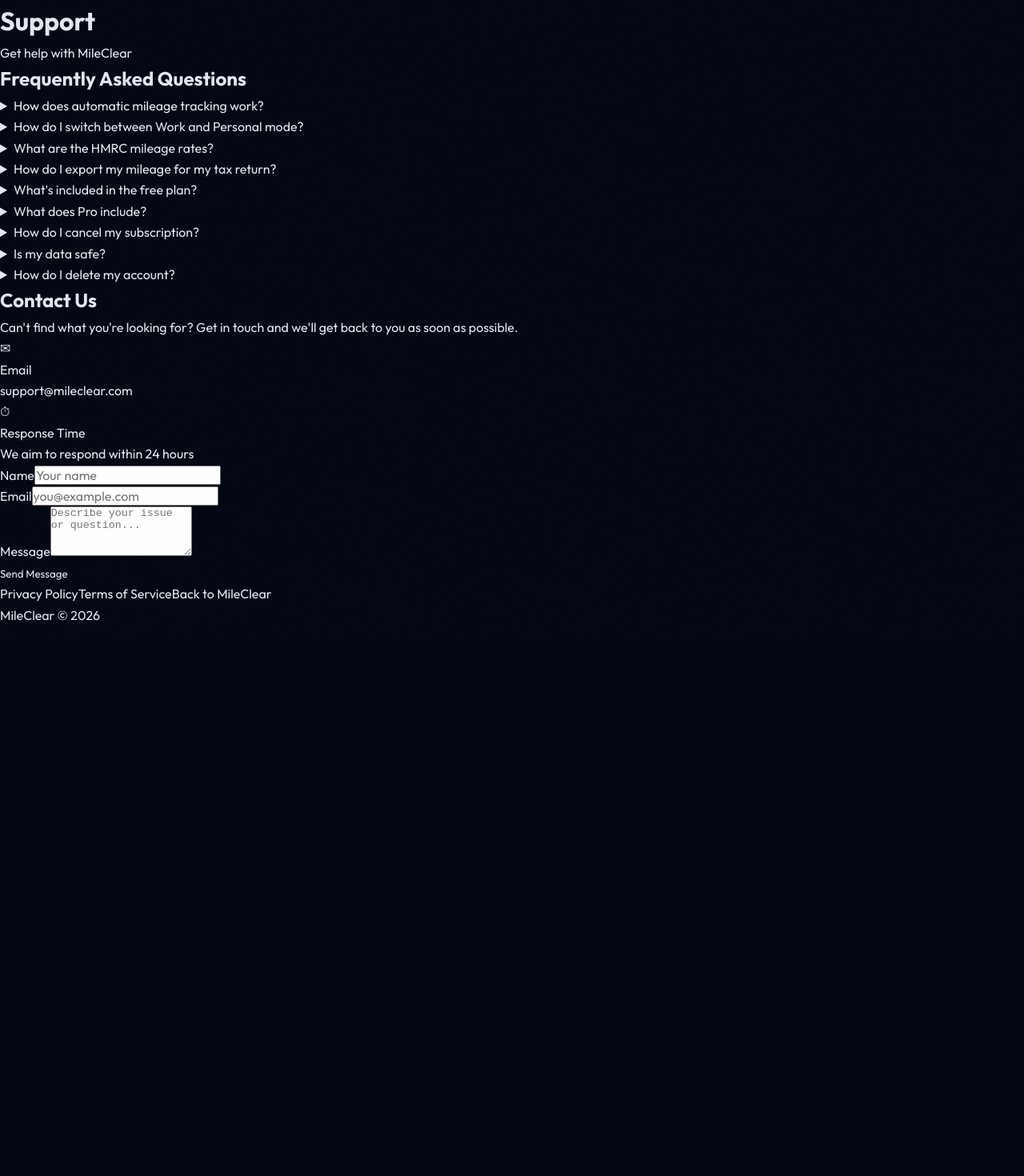
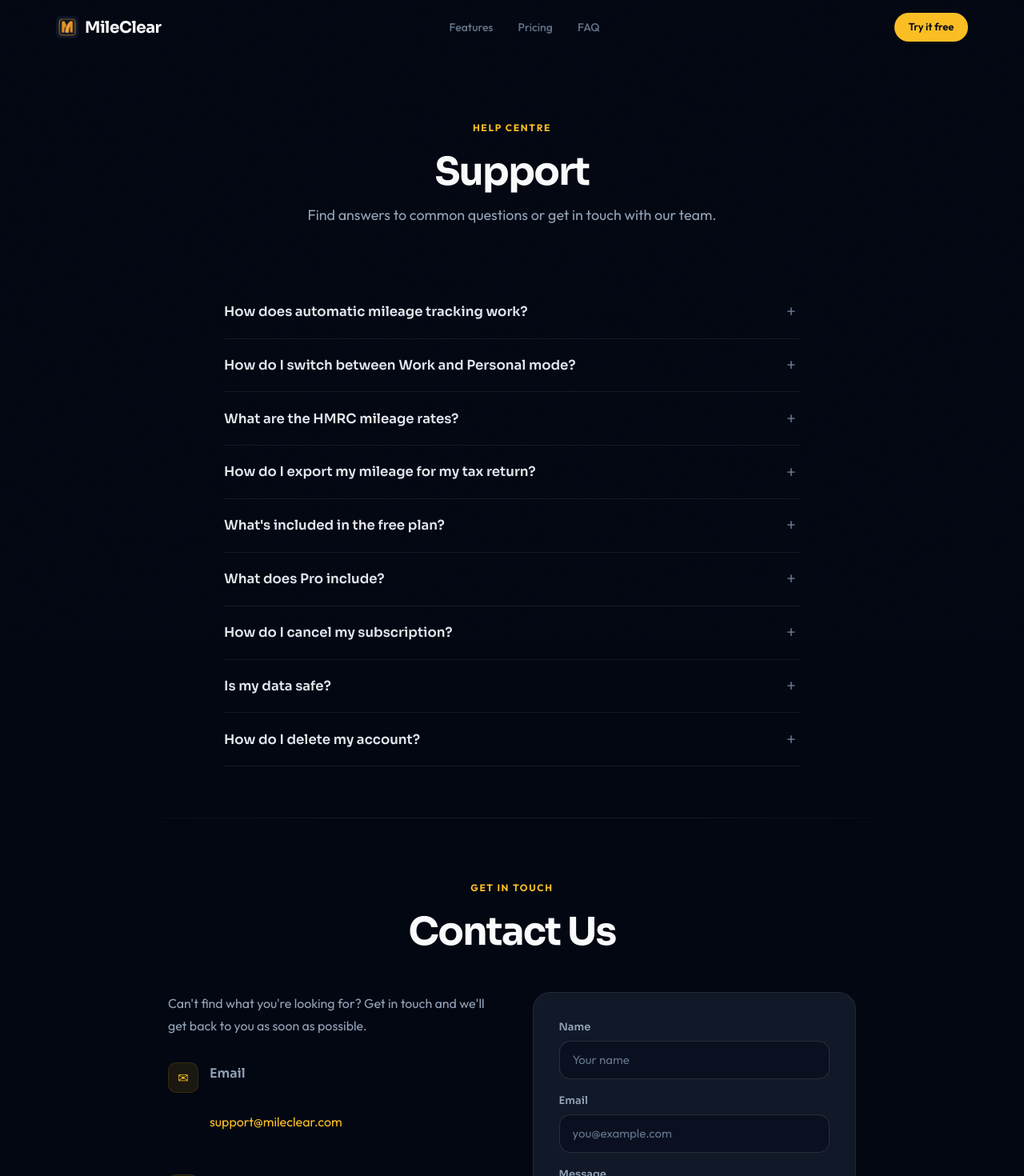
Before and after one commit to HairyGair/MileClear, a Next.js app in the folder apps/web/: page /support in a window 1280 px wide. Shown: the top 1470 px of the page at 80% size. Before the commit the page ends 800 px from the top, so only its background shows below. Built offline with nearby package versions, Linux system fonts and the light colour scheme.

Commit message:
Restyle support page to match site design system
Replace Tailwind classes with Midnight Utility CSS design system,
add Navbar/Footer for consistent branding, and create dedicated
support.css with proper BEM styling.

```diff
--- a/apps/web/src/app/support/page.tsx
+++ b/apps/web/src/app/support/page.tsx
@@ -1,38 +1,11 @@
 'use client';
 
 import { useState } from 'react';
+import Navbar from '@/components/landing/Navbar';
+import Footer from '@/components/landing/Footer';
+import './support.css';
 
-export default function SupportPage() {
-  const [name, setName] = useState('');
-  const [email, setEmail] = useState('');
-  const [message, setMessage] = useState('');
-  const [submitted, setSubmitted] = useState(false);
-
-  const handleSubmit = (e: React.FormEvent) => {
-    e.preventDefault();
-    const mailto = `mailto:support@mileclear.com?subject=Support Request from ${encodeURIComponent(name)}&body=${encodeURIComponent(`From: ${name} (${email})\n\n${message}`)}`;
-    window.location.href = mailto;
-    setSubmitted(true);
-  };
-
-  return (
-    <div className="min-h-screen bg-[#030712] text-gray-100">
-      {/* Header */}
-      <div className="bg-gradient-to-b from-[#030712] to-[#0a0f1a] border-b border-gray-800 sticky top-0 z-40">
-        <div className="max-w-4xl mx-auto px-4 sm:px-6 lg:px-8 py-8">
-          <h1 className="text-4xl font-bold text-white mb-2">Support</h1>
-          <p className="text-gray-400">Get help with MileClear</p>
-        </div>
-      </div>
-
-      {/* Main Content */}
-      <div className="max-w-4xl mx-auto px-4 sm:px-6 lg:px-8 py-12">
-
-        {/* Quick Help */}
-        <section className="mb-12">
-          <h2 className="text-2xl font-bold text-white mb-6">Frequently Asked Questions</h2>
-          <div className="space-y-4">
-            {[
+const faqs = [
   {
     q: 'How does automatic mileage tracking work?',
     a: 'MileClear uses your phone\'s GPS to track your journeys in the background. Start a shift to begin tracking, or enable drive detection to automatically recognise when you\'re driving. Your location data stays on your device until you choose to sync.',
@@ -55,7 +28,7 @@ export default function SupportPage() {
   },
   {
     q: 'What does Pro include?',
-                a: 'MileClear Pro (£4.99/month) adds HMRC-ready PDF and CSV exports, accounting software integration (Xero, FreeAgent, QuickBooks), and advanced analytics.',
+    a: 'MileClear Pro (\u00a34.99/month) adds HMRC-ready PDF and CSV exports, accounting software integration (Xero, FreeAgent, QuickBooks), and advanced analytics.',
   },
   {
     q: 'How do I cancel my subscription?',
@@ -69,111 +42,143 @@ export default function SupportPage() {
     q: 'How do I delete my account?',
     a: 'Go to Profile, scroll to the bottom, and tap "Delete Account". This permanently removes all your data from our servers. This action cannot be undone.',
   },
-            ].map((faq, i) => (
-              <details key={i} className="bg-gray-900 border border-gray-800 rounded-lg group">
-                <summary className="px-6 py-4 cursor-pointer text-white font-medium hover:text-[#f5a623] transition-colors">
-                  {faq.q}
-                </summary>
-                <p className="px-6 pb-4 text-gray-300 text-sm leading-relaxed">
-                  {faq.a}
+];
+
+export default function SupportPage() {
+  const [name, setName] = useState('');
+  const [email, setEmail] = useState('');
+  const [message, setMessage] = useState('');
+  const [submitted, setSubmitted] = useState(false);
+
+  const handleSubmit = (e: React.FormEvent) => {
+    e.preventDefault();
+    const mailto = `mailto:support@mileclear.com?subject=Support Request from ${encodeURIComponent(name)}&body=${encodeURIComponent(`From: ${name} (${email})\n\n${message}`)}`;
+    window.location.href = mailto;
+    setSubmitted(true);
+  };
+
+  return (
+    <>
+      <Navbar />
+      <main className="support">
+        <div className="container">
+          {/* Header */}
+          <div className="support__header">
+            <span className="label">Help Centre</span>
+            <h1 className="heading">Support</h1>
+            <p className="subtext">
+              Find answers to common questions or get in touch with our team.
             </p>
+          </div>
+
+          {/* FAQ */}
+          <div className="support__faq-list">
+            {faqs.map((faq, i) => (
+              <details key={i} className="support__faq">
+                <summary>{faq.q}</summary>
+                <p className="support__faq-answer">{faq.a}</p>
               </details>
             ))}
           </div>
-        </section>
+
+          <div className="divider" />
 
           {/* Contact */}
-        <section className="mb-12">
-          <h2 className="text-2xl font-bold text-white mb-6">Contact Us</h2>
-          <div className="grid md:grid-cols-2 gap-8">
+          <div style={{ paddingTop: 'clamp(3rem, 6vw, 4.5rem)' }}>
+            <div style={{ textAlign: 'center', marginBottom: 'clamp(2rem, 4vw, 3rem)' }}>
+              <span className="label">Get in Touch</span>
+              <h2 className="heading">Contact Us</h2>
+            </div>
+
+            <div className="support__contact">
+              <div className="support__contact-info">
+                <p>
+                  Can&apos;t find what you&apos;re looking for? Get in touch and we&apos;ll get back to you as soon as possible.
+                </p>
+
+                <div className="support__detail">
+                  <div className="support__detail-icon">&#9993;</div>
                   <div>
-              <p className="text-gray-300 mb-6">
-                Can't find what you're looking for? Get in touch and we'll get back to you as soon as possible.
+                    <p className="support__detail-label">Email</p>
+                    <p className="support__detail-value">
+                      <a href="mailto:support@mileclear.com">support@mileclear.com</a>
                     </p>
-              <div className="space-y-4">
-                <div className="flex items-start gap-3">
-                  <span className="text-[#f5a623] text-lg">&#9993;</span>
-                  <div>
-                    <p className="text-white font-medium">Email</p>
-                    <a href="mailto:support@mileclear.com" className="text-[#f5a623] hover:underline text-sm">
-                      support@mileclear.com
-                    </a>
                   </div>
                 </div>
-                <div className="flex items-start gap-3">
-                  <span className="text-[#f5a623] text-lg">&#9201;</span>
+
+                <div className="support__detail">
+                  <div className="support__detail-icon">&#9201;</div>
                   <div>
-                    <p className="text-white font-medium">Response Time</p>
-                    <p className="text-gray-400 text-sm">We aim to respond within 24 hours</p>
-                  </div>
+                    <p className="support__detail-label">Response Time</p>
+                    <p className="support__detail-value">We aim to respond within 24 hours</p>
                   </div>
                 </div>
               </div>
 
               {/* Contact Form */}
-            <div className="bg-gray-900 border border-gray-800 rounded-lg p-6">
+              <div className="support__form-card">
                 {submitted ? (
-                <div className="text-center py-8">
-                  <p className="text-[#f5a623] text-lg font-medium mb-2">Message ready to send</p>
-                  <p className="text-gray-400 text-sm">Your email client should have opened with your message. If not, email us directly at support@mileclear.com</p>
+                  <div className="support__success">
+                    <p className="support__success-title">Message ready to send</p>
+                    <p className="support__success-desc">
+                      Your email client should have opened with your message. If not, email us directly at support@mileclear.com
+                    </p>
                   </div>
                 ) : (
-                <form onSubmit={handleSubmit} className="space-y-4">
-                  <div>
-                    <label className="block text-sm font-medium text-gray-300 mb-1">Name</label>
+                  <form onSubmit={handleSubmit} className="support__form">
+                    <div className="support__field">
+                      <label>Name</label>
                       <input
                         type="text"
                         value={name}
                         onChange={(e) => setName(e.target.value)}
                         required
-                      className="w-full px-3 py-2 bg-[#0a0f1a] border border-gray-700 rounded-lg text-white text-sm focus:outline-none focus:border-[#f5a623] transition-colors"
+                        className="support__input"
                         placeholder="Your name"
                       />
                     </div>
-                  <div>
-                    <label className="block text-sm font-medium text-gray-300 mb-1">Email</label>
+                    <div className="support__field">
+                      <label>Email</label>
                       <input
                         type="email"
                         value={email}
                         onChange={(e) => setEmail(e.target.value)}
                         required
-                      className="w-full px-3 py-2 bg-[#0a0f1a] border border-gray-700 rounded-lg text-white text-sm focus:outline-none focus:border-[#f5a623] transition-colors"
+                        className="support__input"
                         placeholder="you@example.com"
                       />
                     </div>
-                  <div>
-                    <label className="block text-sm font-medium text-gray-300 mb-1">Message</label>
+                    <div className="support__field">
+                      <label>Message</label>
                       <textarea
                         value={message}
                         onChange={(e) => setMessage(e.target.value)}
                         required
                         rows={4}
-                      className="w-full px-3 py-2 bg-[#0a0f1a] border border-gray-700 rounded-lg text-white text-sm focus:outline-none focus:border-[#f5a623] transition-colors resize-none"
+                        className="support__textarea"
                         placeholder="Describe your issue or question..."
                       />
                     </div>
-                  <button
-                    type="submit"
-                    className="w-full py-2.5 bg-[#f5a623] text-[#030712] font-semibold rounded-lg hover:bg-[#e6991a] transition-colors text-sm"
-                  >
+                    <button type="submit" className="support__submit">
                       Send Message
                     </button>
                   </form>
                 )}
               </div>
             </div>
-        </section>
+          </div>
 
           {/* Legal Links */}
-        <section className="border-t border-gray-800 pt-8">
-          <div className="flex flex-wrap gap-6 text-sm">
-            <a href="/privacy" className="text-[#f5a623] hover:underline">Privacy Policy</a>
-            <a href="/terms" className="text-[#f5a623] hover:underline">Terms of Service</a>
-            <a href="/" className="text-[#f5a623] hover:underline">Back to MileClear</a>
-          </div>
-          <p className="text-gray-500 text-xs mt-4">MileClear &copy; {new Date().getFullYear()}</p>
-        </section>
+          <div className="support__legal divider">
+            <ul className="support__legal-links" style={{ paddingTop: '1.5rem' }}>
+              <li><a href="/privacy" className="support__legal-link">Privacy Policy</a></li>
+              <li><a href="/terms" className="support__legal-link">Terms of Service</a></li>
+              <li><a href="/" className="support__legal-link">Back to MileClear</a></li>
+            </ul>
           </div>
         </div>
+      </main>
+      <Footer />
+    </>
   );
 }
--- /dev/null
+++ b/apps/web/src/app/support/support.css
@@ -0,0 +1,289 @@
+/* ================================================================
+   SUPPORT PAGE
+   ================================================================ */
+
+.support {
+  padding-top: calc(68px + clamp(3rem, 6vw, 5rem));
+  padding-bottom: var(--section-y);
+}
+
+.support__header {
+  text-align: center;
+  margin-bottom: clamp(3rem, 6vw, 4.5rem);
+}
+
+.support__header .subtext {
+  margin: 0.75rem auto 0;
+}
+
+/* --- FAQ Section --- */
+.support__faq-list {
+  max-width: 720px;
+  margin: 0 auto 4rem;
+}
+
+.support__faq {
+  border-bottom: 1px solid var(--border-default);
+}
+
+.support__faq summary {
+  width: 100%;
+  display: flex;
+  align-items: center;
+  justify-content: space-between;
+  gap: 1rem;
+  padding: 1.2rem 0;
+  font-family: var(--font-display);
+  font-size: clamp(0.9375rem, 1.3vw, 1.0625rem);
+  font-weight: 600;
+  color: var(--text-primary);
+  text-align: left;
+  cursor: pointer;
+  transition: color 0.2s;
+  list-style: none;
+}
+
+.support__faq summary::-webkit-details-marker {
+  display: none;
+}
+
+.support__faq summary::marker {
+  display: none;
+  content: "";
+}
+
+.support__faq summary:hover {
+  color: var(--amber-400);
+}
+
+.support__faq summary::after {
+  content: "+";
+  flex-shrink: 0;
+  width: 22px;
+  height: 22px;
+  display: flex;
+  align-items: center;
+  justify-content: center;
+  font-size: 1.25rem;
+  font-weight: 300;
+  color: var(--text-muted);
+  transition: transform 0.35s cubic-bezier(0.22, 0.61, 0.36, 1), color 0.35s;
+}
+
+.support__faq[open] summary::after {
+  transform: rotate(45deg);
+  color: var(--amber-400);
+}
+
+.support__faq-answer {
+  padding-bottom: 1.25rem;
+  font-size: 0.9375rem;
+  color: var(--text-secondary);
+  line-height: 1.8;
+}
+
+/* --- Contact Section --- */
+.support__contact {
+  display: grid;
+  grid-template-columns: 1fr 1fr;
+  gap: clamp(2rem, 4vw, 3.5rem);
+  max-width: 860px;
+  margin: 0 auto;
+}
+
+.support__contact-info p {
+  font-size: 1rem;
+  color: var(--text-secondary);
+  line-height: 1.75;
+  margin-bottom: 2rem;
+}
+
+.support__detail {
+  display: flex;
+  align-items: flex-start;
+  gap: 0.875rem;
+  margin-bottom: 1.25rem;
+}
+
+.support__detail-icon {
+  width: 38px;
+  height: 38px;
+  display: flex;
+  align-items: center;
+  justify-content: center;
+  border-radius: var(--r-sm);
+  background: var(--amber-glow);
+  border: 1px solid rgba(234, 179, 8, 0.12);
+  color: var(--amber-400);
+  font-size: 1rem;
+  flex-shrink: 0;
+}
+
+.support__detail-label {
+  font-family: var(--font-display);
+  font-size: 0.9375rem;
+  font-weight: 600;
+  color: var(--text-white);
+  margin-bottom: 0.2rem;
+}
+
+.support__detail-value {
+  font-size: 0.875rem;
+  color: var(--text-secondary);
+}
+
+.support__detail-value a {
+  color: var(--amber-400);
+  transition: color 0.2s;
+}
+
+.support__detail-value a:hover {
+  color: var(--amber-300);
+  text-decoration: underline;
+}
+
+/* --- Contact Form --- */
+.support__form-card {
+  background: var(--bg-card-solid);
+  border: 1px solid var(--border-default);
+  border-radius: var(--r-lg);
+  padding: clamp(1.5rem, 3vw, 2rem);
+}
+
+.support__form {
+  display: flex;
+  flex-direction: column;
+  gap: 1rem;
+}
+
+.support__field label {
+  display: block;
+  font-family: var(--font-display);
+  font-size: 0.8125rem;
+  font-weight: 600;
+  color: var(--text-secondary);
+  margin-bottom: 0.4rem;
+}
+
+.support__input,
+.support__textarea {
+  width: 100%;
+  padding: 0.85rem 1rem;
+  color: var(--text-primary);
+  background: var(--bg-secondary);
+  border: 1px solid var(--border-strong);
+  border-radius: var(--r-md);
+  outline: none;
+  font-family: var(--font-body);
+  font-size: 0.9375rem;
+  transition: border-color 0.2s, box-shadow 0.2s;
+}
+
+.support__input::placeholder,
+.support__textarea::placeholder {
+  color: var(--text-muted);
+}
+
+.support__input:focus,
+.support__textarea:focus {
+  border-color: var(--amber-500);
+  box-shadow: 0 0 0 3px var(--amber-glow);
+}
+
+.support__textarea {
+  resize: none;
+  min-height: 120px;
+}
+
+.support__submit {
+  width: 100%;
+  padding: 0.85rem 2rem;
+  font-family: var(--font-display);
+  font-size: 1rem;
+  font-weight: 700;
+  color: var(--bg-deep);
+  background: linear-gradient(135deg, var(--amber-300), var(--amber-500));
+  border-radius: var(--r-md);
+  border: none;
+  cursor: pointer;
+  position: relative;
+  overflow: hidden;
+  transition: transform 0.2s, box-shadow 0.2s;
+  box-shadow: 0 0 35px var(--amber-glow-md);
+}
+
+.support__submit::after {
+  content: "";
+  position: absolute;
+  top: 0;
+  left: -100%;
+  width: 100%;
+  height: 100%;
+  background: linear-gradient(
+    90deg,
+    transparent,
+    rgba(255, 255, 255, 0.18),
+    transparent
+  );
+  transition: left 0.5s ease;
+}
+
+.support__submit:hover {
+  transform: translateY(-2px);
+  box-shadow: 0 0 55px var(--amber-glow-strong);
+}
+
+.support__submit:hover::after {
+  left: 100%;
+}
+
+/* --- Success Message --- */
+.support__success {
+  text-align: center;
+  padding: 2.5rem 1.5rem;
+}
+
+.support__success-title {
+  font-family: var(--font-display);
+  font-size: 1.125rem;
+  font-weight: 700;
+  color: var(--amber-400);
+  margin-bottom: 0.5rem;
+}
+
+.support__success-desc {
+  font-size: 0.875rem;
+  color: var(--text-secondary);
+  line-height: 1.6;
+}
+
+/* --- Legal Links --- */
+.support__legal {
+  max-width: 860px;
+  margin: 4rem auto 0;
+  padding-top: 2rem;
+}
+
+.support__legal-links {
+  display: flex;
+  flex-wrap: wrap;
+  gap: 1.75rem;
+  list-style: none;
+}
+
+.support__legal-link {
+  font-size: 0.8125rem;
+  color: var(--text-muted);
+  transition: color 0.2s;
+}
+
+.support__legal-link:hover {
+  color: var(--amber-400);
+}
+
+/* --- Responsive --- */
+@media (max-width: 768px) {
+  .support__contact {
+    grid-template-columns: 1fr;
+  }
+}
```
Lines whose indentation alone changed are shown as unchanged.
